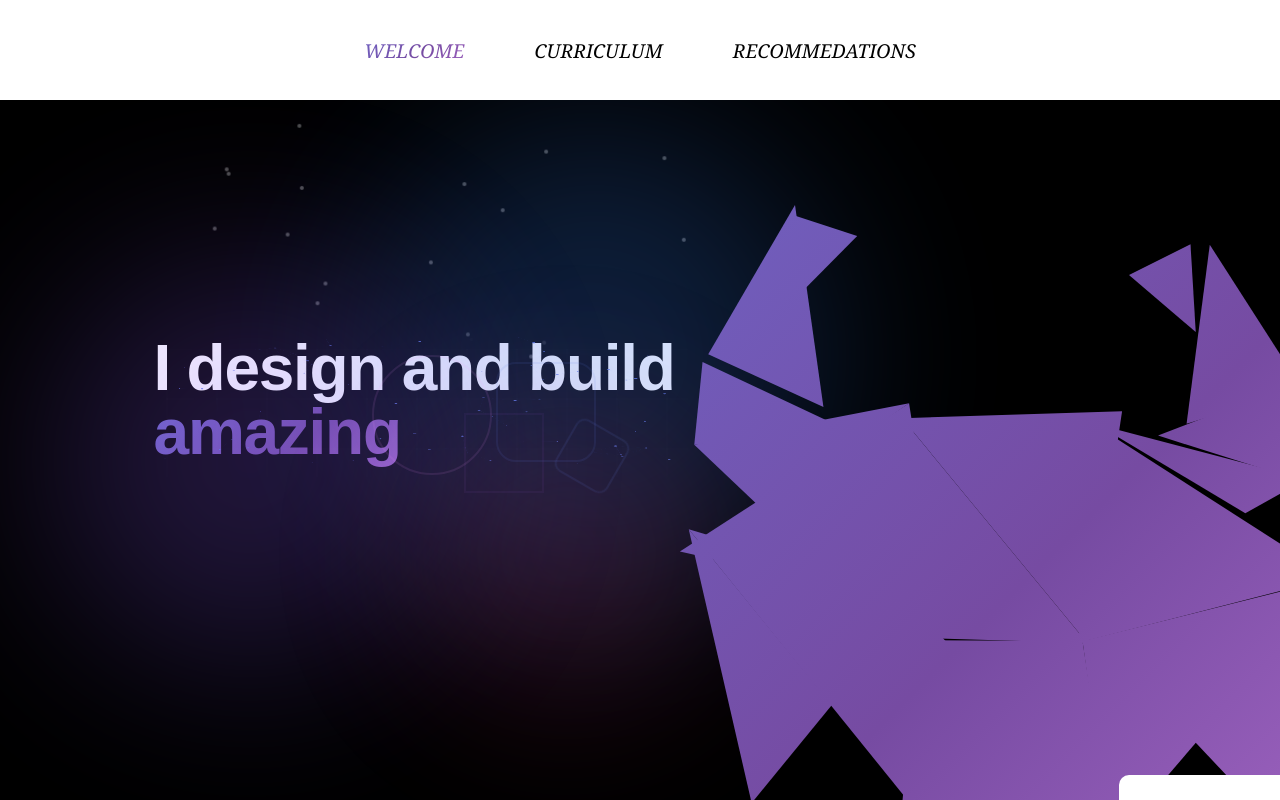
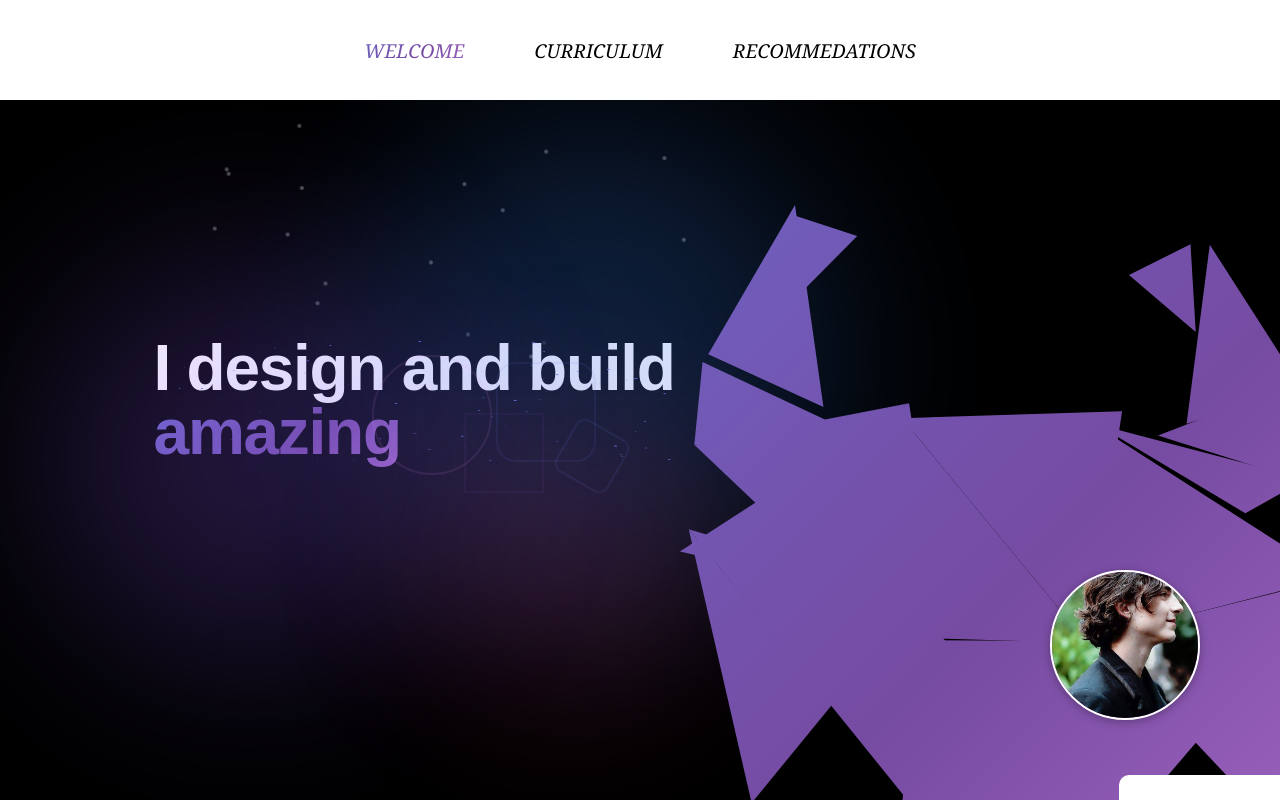
Before and after one commit to LeonardoPigatti/personal-portfolio, a Vue app: page / in a window 1280 px wide. Built offline with nearby package versions, Linux system fonts and the light colour scheme.

Commit message:
Create Avatar

```diff
--- a/src/App.vue
+++ b/src/App.vue
@@ -17,12 +17,16 @@
       <CurriculumPage :active="currentIndex === 1" />
       <RecommendationPage :active="currentIndex === 2" />
     </div>
+
+        <Avatar src="/src/assets/tc.jpg" alt="Minha Foto"/>
+
   </div>
 </template>
 
 <script setup>
 import { ref, computed, onMounted, onUnmounted } from 'vue'
 import Navbar from './Navbar.vue'
+import Avatar from './Avatar.vue'
 import WelcomePage from '@/components/sections/welcome_page/WelcomePage.vue'
 import CurriculumPage from '@/components/sections/curriculum-page/CurriculumPage.vue'
 import RecommendationPage from '@/components/sections/recommendation_page/RecommendationPage.vue'
--- /dev/null
+++ b/src/Avatar.vue
@@ -0,0 +1,66 @@
+<template>
+  <div class="avatar">
+    <img :src="src" :alt="alt" />
+  </div>
+</template>
+
+<script setup>
+defineProps({
+  src: { type: String, required: true },
+  alt: { type: String, default: 'Avatar' }
+})
+</script>
+
+<style scoped>
+.avatar {
+  position: fixed;
+  bottom: 80px;
+  right: 80px;      /* canto inferior direito */
+  width: 150px;
+  height: 150px;
+  border-radius: 50%;
+  overflow: hidden;
+  border: 2px solid white;
+  box-shadow: 0 2px 10px rgba(0,0,0,0.3);
+  cursor: pointer;
+  transition: transform 0.2s ease;
+  z-index: 1000;
+  display: flex;
+  align-items: center;
+  justify-content: center;
+}
+
+.avatar img {
+  width: 100%;
+  height: 100%;
+  object-fit: cover;
+  transition: opacity 0.3s ease;
+}
+
+/* efeito de hover */
+.avatar:hover img {
+  opacity: 0; /* esconde a imagem para mostrar o gradiente */
+}
+
+.avatar::after {
+  content: '';
+  position: absolute;
+  inset: 0;
+  border-radius: 50%;
+  background: linear-gradient(135deg, #667eea 0%, #764ba2 50%, #f093fb 100%);
+  background-size: 200% 200%;
+  opacity: 0;
+  transition: opacity 0.3s ease;
+}
+
+.avatar:hover::after {
+  opacity: 1;
+  animation: gradientShift 3s ease infinite;
+}
+
+@keyframes gradientShift {
+  0% { background-position: 0% 50%; }
+  50% { background-position: 100% 50%; }
+  100% { background-position: 0% 50%; }
+}
+</style>
```
